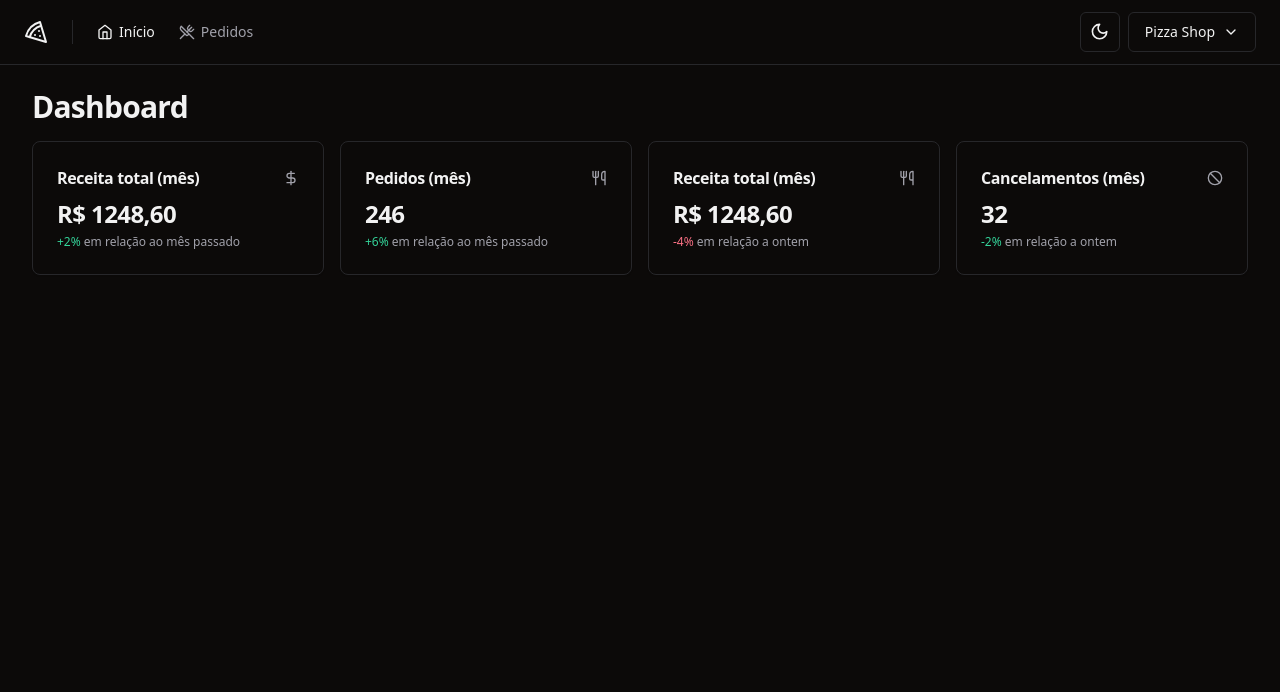
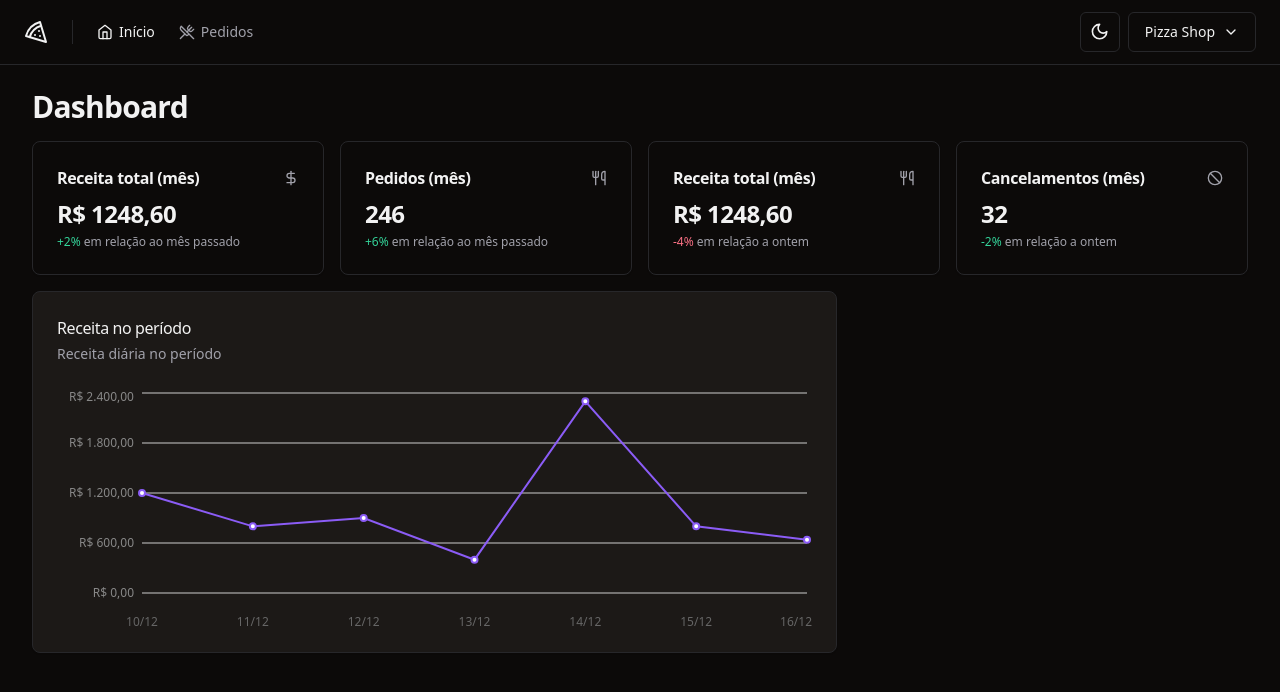
Before and after one commit to gabjohann/pizzashop, a React (Vite) app: page / in a window 1280 px wide. Shown: the top 692 px of the page. Built offline with nearby package versions, Linux system fonts and the light colour scheme.

Commit message:
feat: graphic to show daily revenue

```diff
--- a/src/pages/app/dashboard/dashboard.tsx
+++ b/src/pages/app/dashboard/dashboard.tsx
@@ -4,6 +4,7 @@ import { DayOrdersAmountCard } from './day-orders-amount-card'
 import { MonthCanceledOrderAMountCard } from './month-canceled-orders-amount-card'
 import { MonthRevenueCard } from './month-card'
 import { MonthOrdersAmountCard } from './month-orders-amount-card'
+import { RevenueChart } from './revenue-chart'
 
 export function Dashboard() {
   return (
@@ -19,6 +20,10 @@ export function Dashboard() {
           <DayOrdersAmountCard />
           <MonthCanceledOrderAMountCard />
         </div>
+
+        <div className="grid grid-cols-9 gap-4">
+          <RevenueChart />
+        </div>
       </div>
     </>
   )
```
